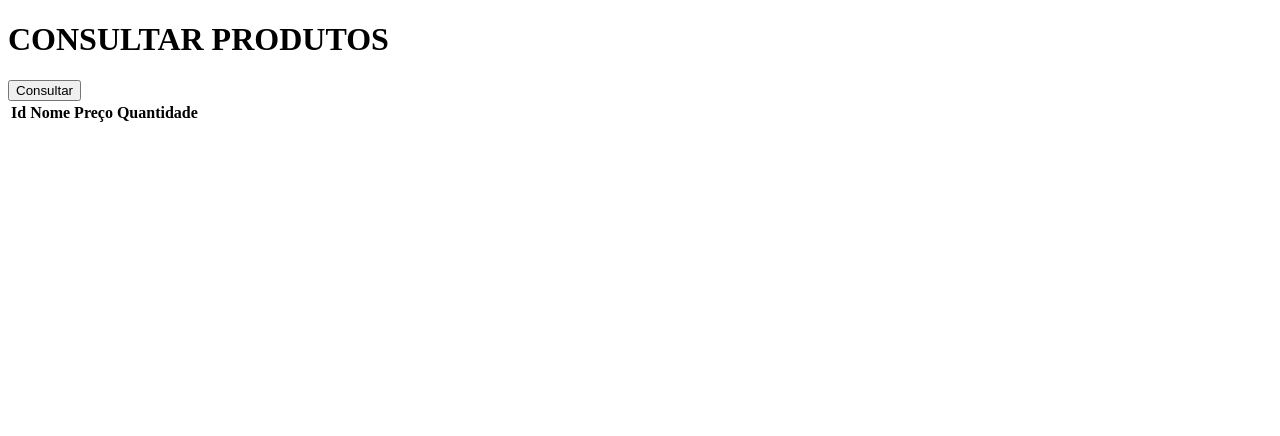
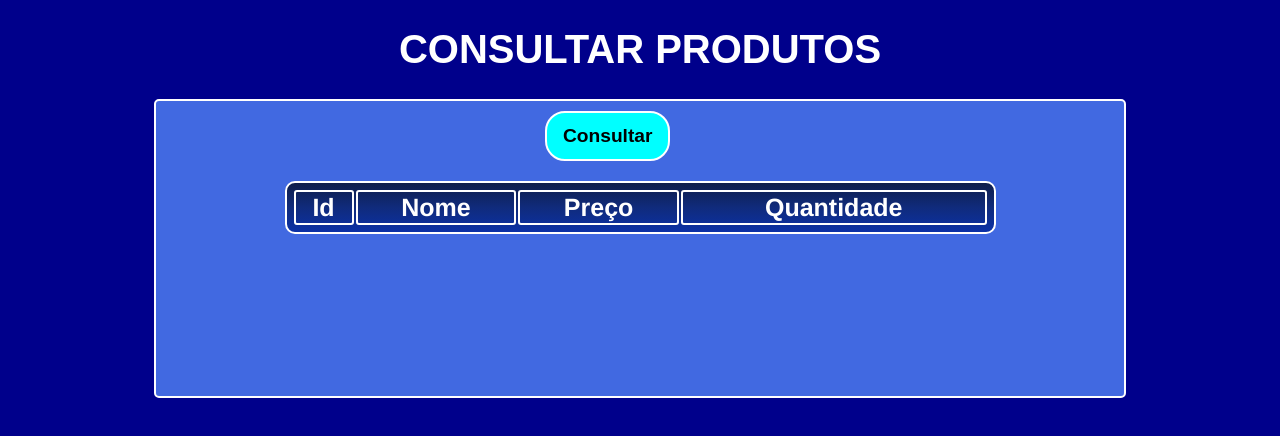
Before and after one commit to wendelltteske/Projeto-API, a plain HTML site: page HTML Files/consulta_produtos.html in a window 1280 px wide. Drawn offline with Linux system fonts and the light colour scheme; files that its build step writes are made by us from their sources.

Commit message:
Fase 1.5.1 | Estilizaçao da página de consulta de produtos

```diff
--- /dev/null
+++ b/CSS Files/consulta_produtos.css
@@ -0,0 +1,73 @@
+body{
+    background-color: darkblue;
+}
+
+h1{
+    text-align: center;
+    font-size: 40px;
+    font-family: 'Arial';
+    color: white;
+}
+
+hr{
+    width: 50%;
+    margin-top: -20px;
+}
+
+.all{
+    background-color: royalblue;
+    border: 2px solid white;
+    border-radius: 5px;
+    padding: 10px;
+    width: 75%;
+    height: 275px;
+    margin: auto;
+}
+
+.btn{
+    width: 20%;
+    margin: auto;
+}
+
+button{
+    background-color: aqua;
+    width: 125px;
+    height: 50px;
+    font-size: larger;
+    font-weight: bold;
+    border: 2px solid white;
+    border-radius: 20px;
+    margin-bottom: 20px;
+}
+
+button:hover{
+    background-color: rgb(12, 12, 68);
+    color: white;
+}
+
+table{
+    background-image: linear-gradient(rgb(15, 30, 74), rgb(16, 43, 124), rgb(11, 49, 166));
+    width: 75%;
+    margin: auto;
+    padding: 5px;
+    border: 2px solid white;
+    border-radius: 10px;
+    color: white;
+}
+
+th{
+    border: 2px solid white;
+    border-radius: 3px;
+    text-align: center;
+    font-family: 'Franklin Gothic Medium';
+    font-size: 25px;
+}
+
+td{
+    border: 2px solid white;
+    border-radius: 3px;
+    height: 40px;
+    text-align: center;
+    font-size: 20px;
+    font-family: 'Arial';
+}
--- a/HTML Files/consulta_produtos.html
+++ b/HTML Files/consulta_produtos.html
@@ -5,10 +5,15 @@
     <meta http-equiv="X-UA-Compatible" content="IE=edge">
     <meta name="viewport" content="width=device-width, initial-scale=1.0">
     <title>Document</title>
+    <link rel="stylesheet" href="/consulta_produtos.css" />
 </head>
 <body>
     <h1>CONSULTAR PRODUTOS</h1>
+    <h2></h2>
+    <div class="all">
+        <div class="btn">
             <button onclick="consultar()">Consultar</button>
+        </div>
         <table>
             <thead>
                 <th>Id</th>
@@ -20,6 +25,7 @@
 
             </tbody>
         </table>
+    </div>
     <script>
         function consultar() {
             fetch('http://localhost:3000/produtos')
```
Lines whose indentation alone changed are shown as unchanged.
